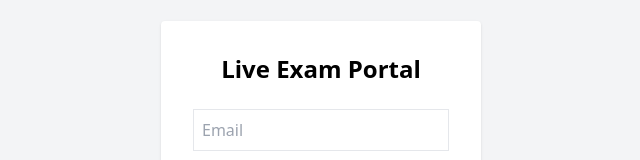
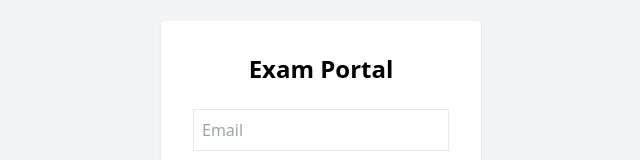
Before and after one commit to rahulkhartude/Exam-Portal, a React (Create React App) app in the folder frontend/: page / in a window 1280 px wide. Shown: the part 223-383 px from the top of the page, without its empty margins (319-959 px from the left). Built offline with nearby package versions, Linux system fonts and the light colour scheme.

Commit message:
test the same reposotories

```diff
--- a/frontend/src/pages/Login.js
+++ b/frontend/src/pages/Login.js
@@ -59,7 +59,7 @@ function Login() {
         <div className="flex items-center justify-center h-screen bg-gray-100">
             <div className="bg-white p-8 rounded shadow w-80">
                 <h2 className="text-2xl font-bold mb-6 text-center">
-                    Live Exam Portal
+                    Exam Portal
                 </h2>
 
                 <input
```
